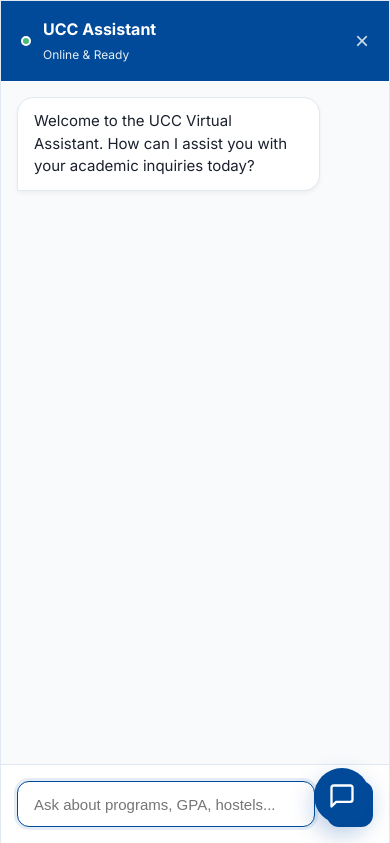
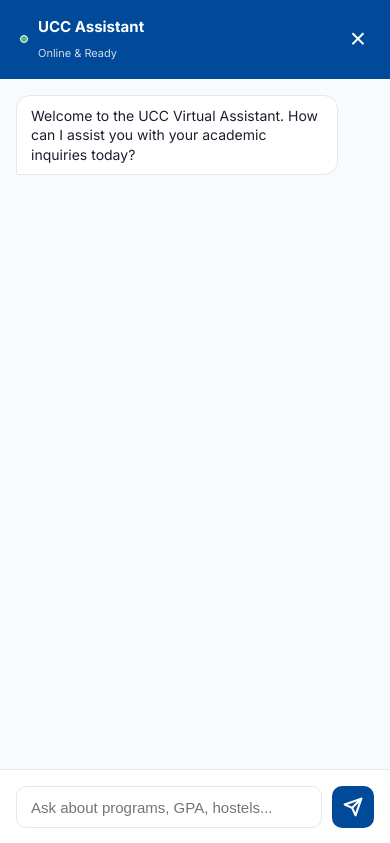
Before and after one commit to kingPhisher007/ucc-virtual-assistant, a plain HTML site: page index.html in a window 390 px wide. Both pictures are taken after a click on the button 342 px from the left and 796 px from the top of the page. Shown: the top 843 px of the page. Drawn offline with Linux system fonts and the light colour scheme.

Commit message:
Refactor: Mobile-first CSS and fix chat toggle visibility

```diff
--- a/style.css
+++ b/style.css
@@ -14,6 +14,7 @@
   --transition: all 0.2s cubic-bezier(0.4, 0, 0.2, 1);
 }
 
+/* Base Mobile-First Styles */
 * {
   margin: 0;
   padding: 0;
@@ -26,19 +27,20 @@
   color: var(--text-main);
   line-height: 1.5;
   overflow-x: hidden;
+  -webkit-tap-highlight-color: transparent;
 }
 
 .container {
-  max-width: 1200px;
+  width: 100%;
   margin: 0 auto;
-  padding: 0 24px;
+  padding: 0 16px;
 }
 
 /* Navbar */
 .navbar {
   background: var(--bg-white);
   border-bottom: 1px solid var(--border-color);
-  padding: 16px 0;
+  padding: 12px 0;
   position: sticky;
   top: 0;
   z-index: 50;
@@ -53,90 +55,70 @@
 .logo {
   display: flex;
   align-items: center;
-  gap: 12px;
+  gap: 8px;
 }
 
 .logo-icon {
   background: var(--primary);
   color: white;
-  padding: 4px 10px;
-  border-radius: 8px;
+  padding: 2px 8px;
+  border-radius: 6px;
   font-weight: 800;
-  font-size: 18px;
+  font-size: 16px;
 }
 
 .logo-text {
   font-weight: 700;
-  font-size: 20px;
+  font-size: 16px;
   color: var(--primary);
 }
 
 .nav-links {
-  display: flex;
-  gap: 24px;
-}
-
-.nav-links a {
-  text-decoration: none;
-  color: var(--text-muted);
-  font-weight: 500;
-  font-size: 14px;
-  transition: var(--transition);
-}
-
-.nav-links a:hover {
-  color: var(--primary);
+  display: none; /* Hidden on mobile */
 }
 
 /* Hero Section */
 .hero-section {
-  padding: 100px 0;
-  text-align: left;
-}
-
-.hero-section .container {
-  display: grid;
-  grid-template-columns: 1.2fr 1fr;
-  align-items: center;
-  gap: 60px;
+  padding: 40px 0;
+  text-align: center;
 }
 
 .badge {
   background: rgba(0, 74, 153, 0.1);
   color: var(--primary);
-  padding: 6px 16px;
+  padding: 4px 12px;
   border-radius: var(--radius-full);
-  font-size: 12px;
+  font-size: 11px;
   font-weight: 600;
   text-transform: uppercase;
   letter-spacing: 0.05em;
-  margin-bottom: 24px;
+  margin-bottom: 16px;
   display: inline-block;
 }
 
 .hero-content h1 {
-  font-size: clamp(36px, 5vw, 56px);
+  font-size: 28px;
   font-weight: 800;
   color: #1a365d;
-  line-height: 1.1;
-  margin-bottom: 24px;
-  letter-spacing: -0.02em;
+  line-height: 1.2;
+  margin-bottom: 16px;
+  letter-spacing: -0.01em;
 }
 
 .hero-content p {
-  font-size: 18px;
+  font-size: 16px;
   color: var(--text-muted);
-  margin-bottom: 40px;
-  max-width: 540px;
+  margin-bottom: 32px;
 }
 
 .hero-actions {
   display: flex;
-  gap: 16px;
+  flex-direction: column;
+  gap: 12px;
 }
 
 .btn {
-  padding: 14px 28px;
+  padding: 14px 24px;
   border-radius: var(--radius);
   font-size: 16px;
   font-weight: 600;
@@ -144,18 +126,13 @@
   transition: var(--transition);
   border: none;
   text-decoration: none;
-  display: inline-block;
+  display: block;
+  width: 100%;
 }
 
 .btn-primary {
   background: var(--primary);
   color: white;
-}
-
-.btn-primary:hover {
-  background: #003366;
-  transform: translateY(-2px);
-  box-shadow: 0 4px 12px rgba(0, 74, 153, 0.25);
 }
 
 .btn-outline {
@@ -164,68 +141,46 @@
   color: var(--text-main);
 }
 
-.btn-outline:hover {
-  border-color: var(--primary);
-  color: var(--primary);
-}
-
-/* Stats Cards */
+/* Stats */
 .hero-stats {
   display: grid;
-  grid-template-columns: repeat(2, 1fr);
-  gap: 24px;
+  grid-template-columns: 1fr;
+  gap: 16px;
+  margin-top: 40px;
 }
 
 .stat-card {
   background: var(--bg-white);
-  padding: 32px;
-  border-radius: 24px;
+  padding: 20px;
+  border-radius: 16px;
   box-shadow: var(--shadow);
   border: 1px solid var(--border-color);
-  text-align: center;
 }
 
 .stat-value {
   display: block;
-  font-size: 32px;
+  font-size: 24px;
   font-weight: 800;
   color: var(--primary);
-  margin-bottom: 4px;
 }
 
 .stat-label {
-  font-size: 14px;
+  font-size: 12px;
   color: var(--text-muted);
-  font-weight: 500;
 }
 
-/* Footer */
-.footer {
-  padding: 40px 0;
-  border-top: 1px solid var(--border-color);
-  text-align: center;
-  margin-top: 60px;
-}
-
-.footer p {
-  color: var(--text-muted);
-  font-size: 14px;
-}
-
-/* ==================== CHAT WIDGET - IMPROVED RESPONSIVENESS ==================== */
-
+/* Chat Widget - Mobile First (Full Screen) */
 .chat-fab {
   position: fixed;
-  bottom: 32px;
-  right: 32px;
-  width: 64px;
-  height: 64px;
+  bottom: 20px;
+  right: 20px;
+  width: 56px;
+  height: 56px;
   border-radius: 50%;
   background: var(--primary);
   color: white;
   border: none;
-  cursor: pointer;
-  box-shadow: 0 10px 25px rgba(0, 74, 153, 0.3);
+  box-shadow: 0 8px 20px rgba(0, 74, 153, 0.3);
   display: flex;
   align-items: center;
   justify-content: center;
@@ -233,38 +188,28 @@
   transition: var(--transition);
 }
 
-.chat-fab:hover {
-  transform: scale(1.05);
-  background: var(--primary-light);
+.hidden {
+  display: none !important;
 }
 
 .chat-widget {
   position: fixed;
-  bottom: 100px;
-  right: 32px;
-  width: 400px;
-  height: 700px;
-  max-height: calc(100vh - 120px);     /* Added */
+  top: 0;
+  left: 0;
+  width: 100%;
+  height: 100%;
   background: var(--bg-white);
-  border-radius: 24px;
-  box-shadow: 0 20px 50px rgba(0, 0, 0, 0.15);
   display: none;
   flex-direction: column;
-  z-index: 1000;
-  overflow: hidden;
-  border: 1px solid var(--border-color);
-  animation: slideUp 0.3s ease-out;
+  z-index: 2000;
 }
 
-@keyframes slideUp {
-  from { opacity: 0; transform: translateY(20px) scale(0.95); }
-  to { opacity: 1; transform: translateY(0) scale(1); }
+.chat-widget.active {
+  display: flex;
 }
 
-.chat-widget.active { display: flex; }
-
 .chat-header {
-  padding: 20px 24px;
+  padding: 16px;
   background: var(--primary);
   color: white;
   display: flex;
@@ -275,55 +220,50 @@
 .header-info {
   display: flex;
   align-items: center;
-  gap: 12px;
+  gap: 10px;
 }
 
 .status-dot {
-  width: 10px;
-  height: 10px;
+  width: 8px;
+  height: 8px;
   background: #48bb78;
   border-radius: 50%;
-  border: 2px solid white;
+  border: 1.5px solid white;
 }
 
 .header-text h3 {
-  font-size: 16px;
-  font-weight: 700;
+  font-size: 15px;
 }
 
 .header-text span {
-  font-size: 12px;
-  opacity: 0.9;
+  font-size: 11px;
+  opacity: 0.8;
 }
 
 .close-btn {
   background: none;
   border: none;
   color: white;
-  font-size: 24px;
-  cursor: pointer;
-  opacity: 0.8;
-  transition: var(--transition);
+  font-size: 28px;
+  padding: 4px;
 }
-
-.close-btn:hover { opacity: 1; }
 
 .chat-messages {
   flex: 1;
-  padding: 24px;
+  padding: 16px;
   overflow-y: auto;
   display: flex;
   flex-direction: column;
-  gap: 16px;
+  gap: 12px;
   background: #f8fafc;
 }
 
 .bot-message, .user-message {
-  max-width: 85%;
-  padding: 12px 16px;
-  border-radius: 16px;
-  font-size: 15px;
-  line-height: 1.5;
+  max-width: 90%;
+  padding: 10px 14px;
+  border-radius: 14px;
+  font-size: 14px;
+  line-height: 1.4;
 }
 
 .bot-message {
@@ -331,19 +271,11 @@
   color: var(--text-main);
   align-self: flex-start;
   border-bottom-left-radius: 2px;
-  box-shadow: 0 2px 4px rgba(0,0,0,0.05);
   border: 1px solid var(--border-color);
 }
 
-/* Fix list spacing in bot responses */
-.bot-message ul,
-.bot-message ol {
-  margin: 10px 0 10px 20px;
-  padding: 0;
-}
-
-.bot-message li {
-  margin-bottom: 8px;
+.bot-message ul, .bot-message ol {
+  margin: 8px 0 8px 18px;
 }
 
 .user-message {
@@ -351,42 +283,128 @@
   color: white;
   align-self: flex-end;
   border-bottom-right-radius: 2px;
-  box-shadow: 0 4px 12px rgba(0, 74, 153, 0.15);
 }
 
 .chat-input-area {
-  padding: 20px;
+  padding: 12px 16px;
+  padding-bottom: max(12px, env(safe-area-inset-bottom));
   background: white;
   border-top: 1px solid var(--border-color);
   display: flex;
-  gap: 12px;
+  gap: 10px;
 }
 
 #chatInput {
   flex: 1;
-  padding: 12px 16px;
+  padding: 10px 14px;
   border: 1.5px solid var(--border-color);
-  border-radius: 12px;
+  border-radius: 10px;
   font-size: 15px;
   outline: none;
-  transition: var(--transition);
-}
-
-#chatInput:focus {
-  border-color: var(--primary);
-  box-shadow: 0 0 0 3px rgba(0, 74, 153, 0.1);
 }
 
 .send-btn {
-  width: 46px;
-  height: 46px;
-  border-radius: 12px;
+  width: 42px;
+  height: 42px;
+  border-radius: 10px;
   background: var(--primary);
   color: white;
   border: none;
   display: flex;
   align-items: center;
   justify-content: center;
+}
+
+/* Tablet & Desktop Enhancements */
+@media (min-width: 768px) {
+  .container {
+    padding: 0 24px;
+  }
+
+  .navbar {
+    padding: 16px 0;
+  }
+
+  .logo-text {
+    font-size: 20px;
+  }
+
+  .nav-links {
+    display: flex;
+    gap: 24px;
+  }
+
+  .hero-section {
+    padding: 100px 0;
+    text-align: left;
+  }
+
+  .hero-section .container {
+    display: grid;
+    grid-template-columns: 1.2fr 1fr;
+    align-items: center;
+    gap: 60px;
+  }
+
+  .hero-content h1 {
+    font-size: 48px;
+  }
+
+  .hero-actions {
+    flex-direction: row;
+  }
+
+  .btn {
+    width: auto;
+  }
+
+  .hero-stats {
+    grid-template-columns: repeat(2, 1fr);
+    margin-top: 0;
+  }
+
+  /* Desktop Chat Widget */
+  .chat-widget {
+    top: auto;
+    left: auto;
+    bottom: 90px;
+    right: 32px;
+    width: 380px;
+    height: 600px;
+    max-height: 80vh;
+    border-radius: 20px;
+    box-shadow: 0 15px 40px rgba(0,0,0,0.15);
+    border: 1px solid var(--border-color);
+  }
+
+  .chat-fab {
+    bottom: 32px;
+    right: 32px;
+    width: 64px;
+    height: 64px;
+  }
+}
+
+/* Typing indicator */
+.typing-indicator {
+  display: flex;
+  gap: 4px;
+  padding: 10px 14px;
+}
+.typing-indicator span {
+  width: 6px;
+  height: 6px;
+  background-color: #cbd5e0;
+  border-radius: 50%;
+  animation: typingBounce 1.4s infinite ease-in-out both;
+}
+.typing-indicator span:nth-child(1) { animation-delay: -0.32s; }
+.typing-indicator span:nth-child(2) { animation-delay: -0.16s; }
+@keyframes typingBounce {
+  0%, 80%, 100% { transform: scale(0); opacity: 0.3; }
+  40% { transform: scale(1); opacity: 1; }
+}
+center;
   cursor: pointer;
   transition: var(--transition);
 }
```
